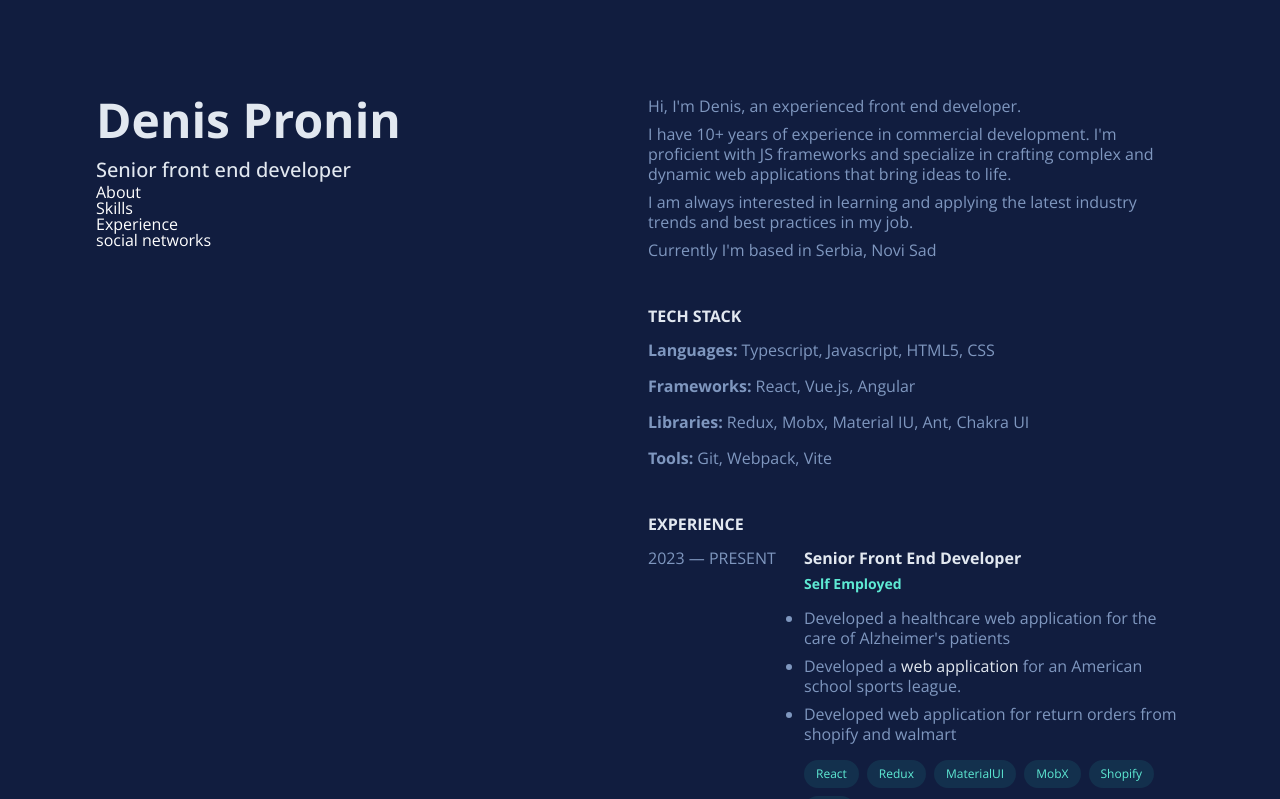
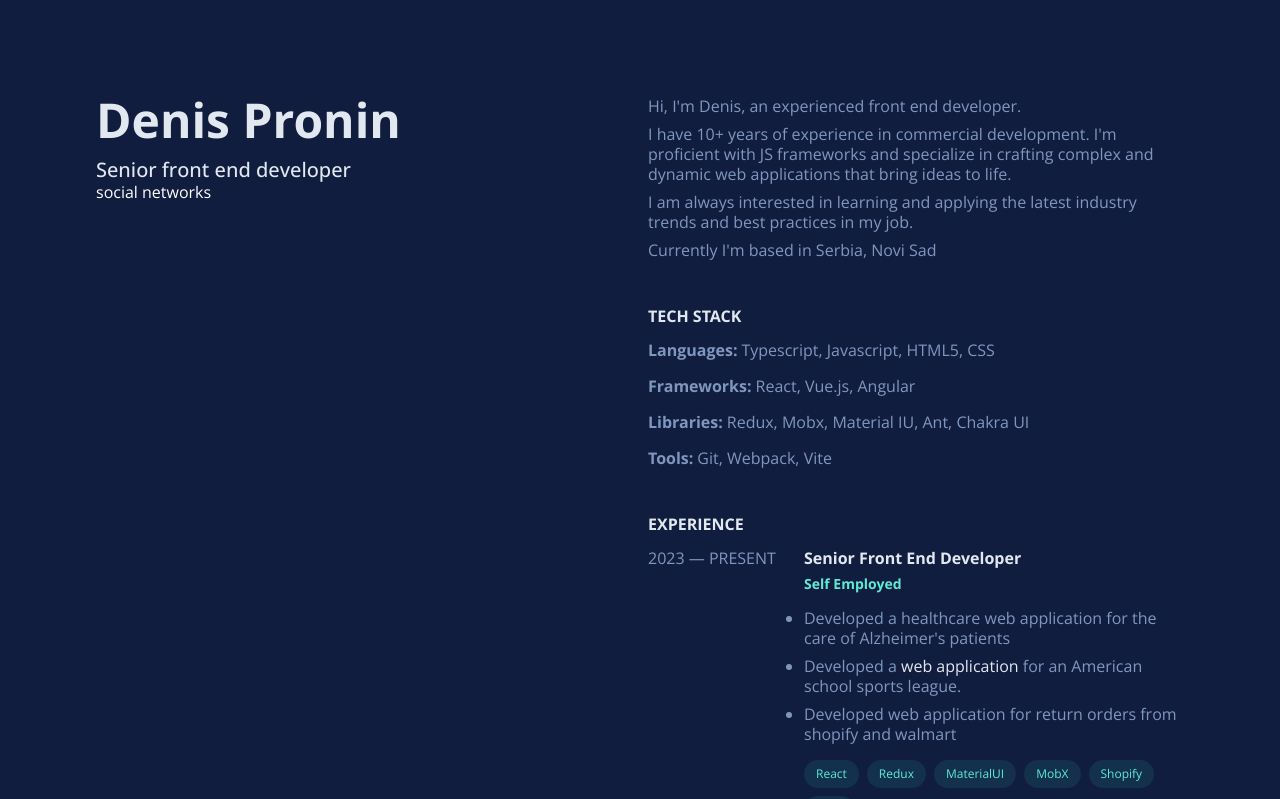
Before and after one commit to DenisPronin/DenisPronin, a React (Create React App) app: page / in a window 1280 px wide. Shown: the top 799 px of the page. Built offline with nearby package versions, Linux system fonts and the light colour scheme.

Commit message:
Table of contents

```diff
--- a/package.json
+++ b/package.json
@@ -7,6 +7,7 @@
     "@testing-library/react": "^13.4.0",
     "@testing-library/user-event": "^13.5.0",
     "react": "^18.2.0",
+    "react-anchor-link-smooth-scroll": "^1.0.12",
     "react-dom": "^18.2.0",
     "react-scripts": "5.0.1",
     "styled-components": "^6.1.1",
--- a/src/components/About/About.js
+++ b/src/components/About/About.js
@@ -3,7 +3,7 @@ import { Text } from '../UI/Text';
 
 export function About() {
   return (
-    <UIFlex direction='column' gap={8}>
+    <UIFlex direction='column' gap={8} id='about'>
       <Text>Hi, I'm Denis, an experienced front end developer.</Text>
       <Text>
         I have 10+ years of experience in commercial development. I'm proficient with JS frameworks
--- a/src/components/App/App.js
+++ b/src/components/App/App.js
@@ -5,7 +5,6 @@ import { RightColumn } from '../Layout/RightColumn/RightColumn';
 import { Skills } from '../Skills/Skills';
 import { SocialNetworks } from '../SocialNetworks/SocialNetworks';
 import { Summary } from '../Summary/Summary';
-import { TableOfContents } from '../TableOfContents/TableOfContents';
 import * as Styled from './App.styled';
 
 function App() {
@@ -14,7 +13,6 @@ function App() {
       <Styled.Main>
         <LeftColumn>
           <Summary />
-          <TableOfContents />
           <SocialNetworks />
         </LeftColumn>
 
--- a/src/components/App/App.styled.js
+++ b/src/components/App/App.styled.js
@@ -9,9 +9,7 @@ export const Main = styled.div`
   display: flex;
   max-width: 1280px;
   margin: 0 auto;
-  min-height: 100dvh;
   gap: 16px;
-  padding: 96px 0;
 
   @media (min-width: 1024px) {
     padding-left: 6rem;
--- a/src/components/Experience/Experience.js
+++ b/src/components/Experience/Experience.js
@@ -116,7 +116,7 @@ const experienceData = [
 
 export function Experience() {
   return (
-    <UIBox mt={48}>
+    <UIBox mt={48} id='experience'>
       <UIText mb={16} $bold color={Colors.GREY}>
         EXPERIENCE
       </UIText>
--- a/src/components/Layout/LeftColumn/LeftColumn.styled.js
+++ b/src/components/Layout/LeftColumn/LeftColumn.styled.js
@@ -1,5 +1,9 @@
 import styled from 'styled-components';
 
 export const Container = styled.div`
+  padding: 96px 0 0;
+  position: sticky;
+  top: 0;
   width: 50%;
+  max-height: 100vh;
 `;
--- a/src/components/Layout/RightColumn/RightColumn.styled.js
+++ b/src/components/Layout/RightColumn/RightColumn.styled.js
@@ -1,5 +1,6 @@
 import styled from 'styled-components';
 
 export const Container = styled.div`
+  padding: 96px 0;
   width: 50%;
 `;
--- a/src/components/Skills/Skills.js
+++ b/src/components/Skills/Skills.js
@@ -6,7 +6,7 @@ import { UIText } from '../UI/Text.styled';
 
 export function Skills() {
   return (
-    <UIBox mt={48}>
+    <UIBox mt={48} id='skills'>
       <UIText mb={16} $bold color={Colors.GREY}>
         TECH STACK
       </UIText>
--- /dev/null
+++ b/src/components/TableOfContents/TableOfContentLink.js
@@ -0,0 +1,5 @@
+import AnchorLink from 'react-anchor-link-smooth-scroll';
+
+export function TableOfContentLink({ anchor, name }) {
+  return <AnchorLink href={`#${anchor}`}>{name}</AnchorLink>;
+}
--- a/src/components/TableOfContents/TableOfContents.js
+++ b/src/components/TableOfContents/TableOfContents.js
@@ -1,9 +1,12 @@
+import { UIFlex } from '../UI/Flex.styled';
+import { TableOfContentLink } from './TableOfContentLink';
+
 export function TableOfContents() {
   return (
-    <div>
-      <div>About</div>
-      <div>Skills</div>
-      <div>Experience</div>
-    </div>
+    <UIFlex direction='column' gap={16} mt={64}>
+      <TableOfContentLink anchor='about' name='About' />
+      <TableOfContentLink anchor='about' name='Skills' />
+      <TableOfContentLink anchor='about' name='Experience' />
+    </UIFlex>
   );
 }
```
Also changed, not shown: 1 other file (tests, documents, lock files or other folders).
